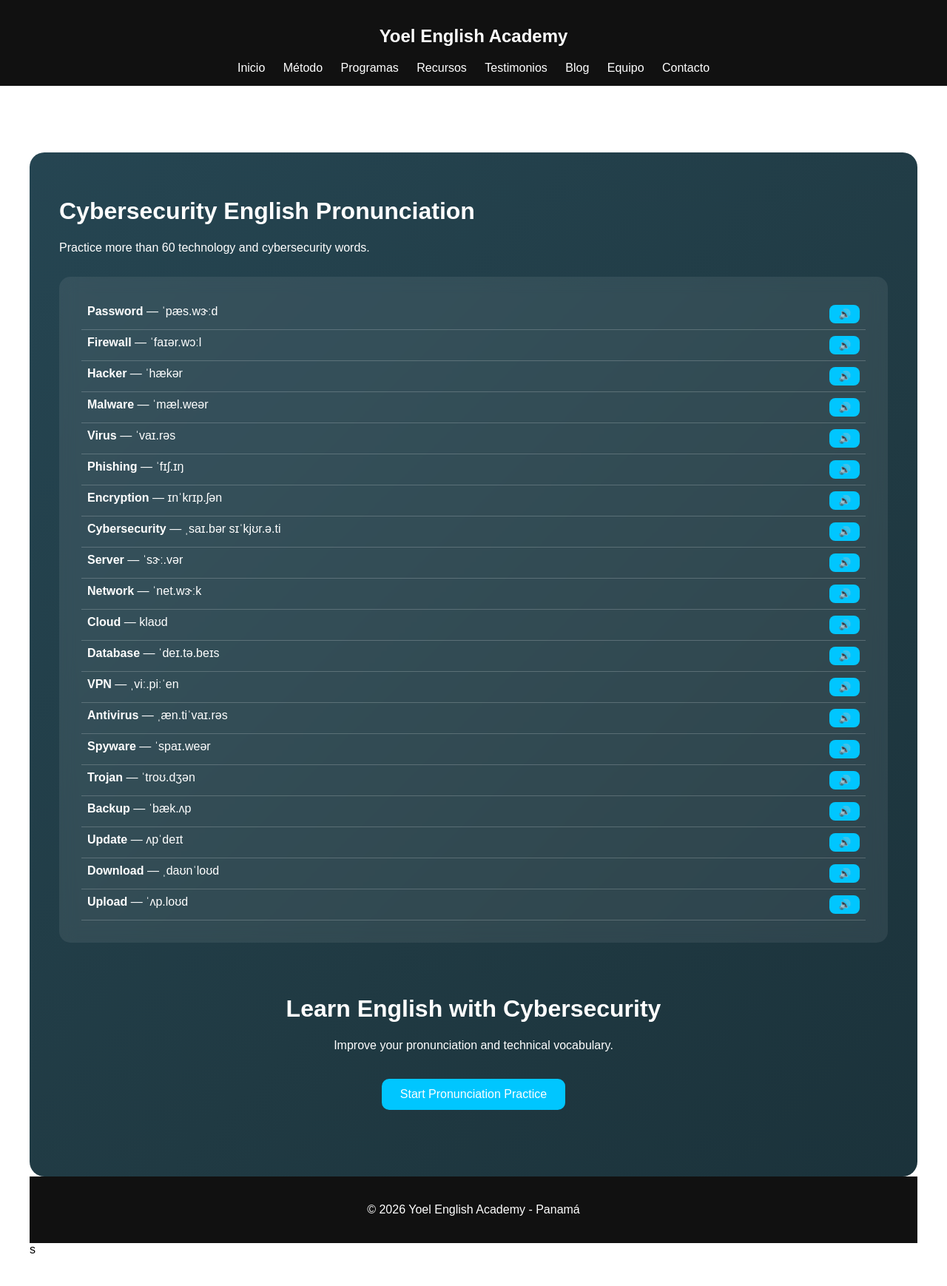
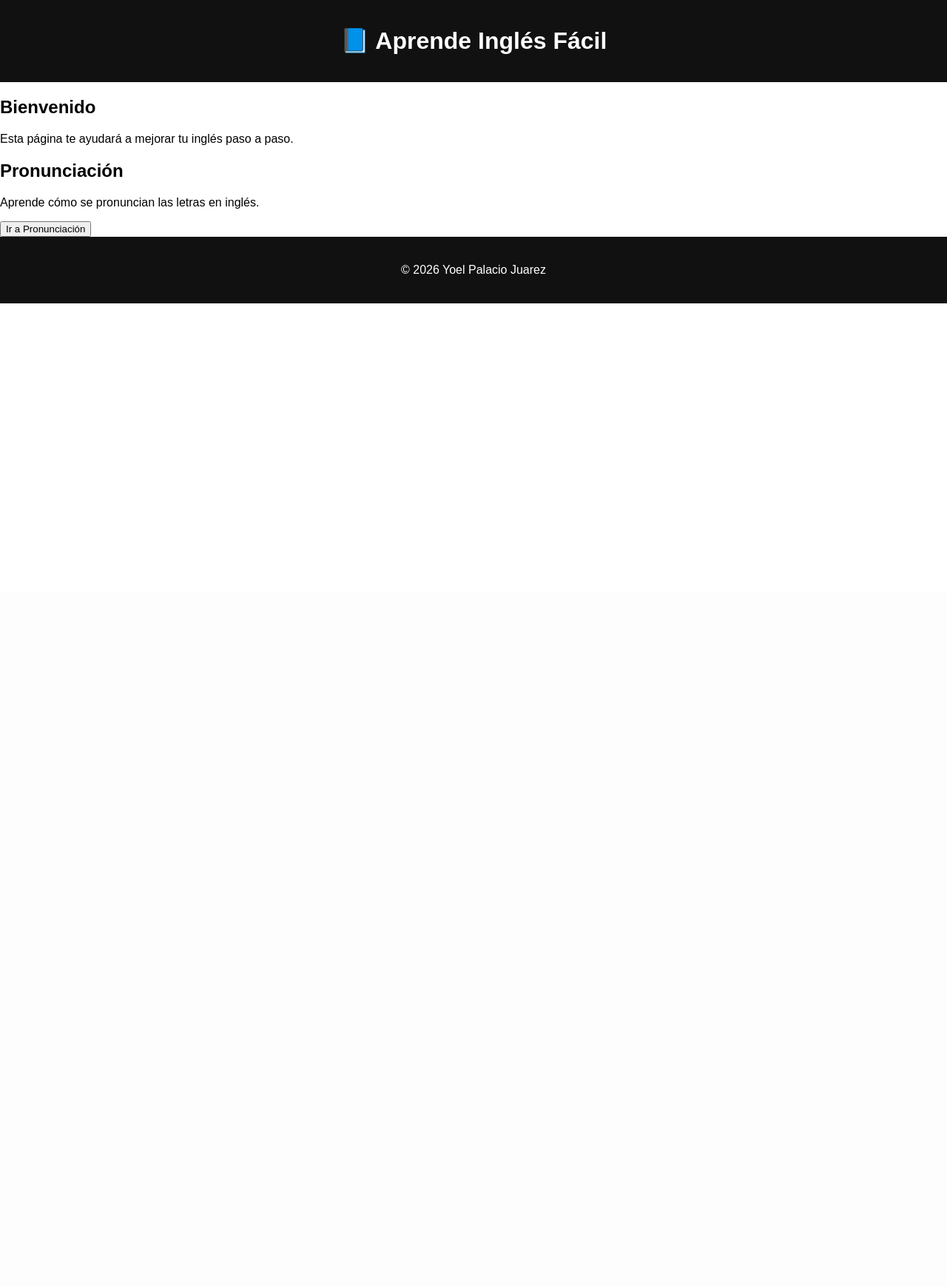
Before and after one commit to palaciojoel395-coder/ingles_web, a Flask app: page / in a window 1280 px wide. Shown: the whole page at 74% size. After the commit the page ends 410 px from the top, so only its background shows below. Run offline with Flask 3, Linux system fonts and the light colour scheme.

Commit message:
separando pagina de pronunciacion

```diff
--- a/app.py
+++ b/app.py
@@ -2,37 +2,15 @@ from flask import Flask, render_template
 
 app = Flask(__name__)
 
-@app.route("/")
-def home():
-    return render_template("index.html")
+# Página principal
+@app.route('/')
+def index():
+    return render_template('index.html')
 
-@app.route("/metodo")
-def metodo():
-    return "<h1>Método</h1>"
+# Página de pronunciación
+@app.route('/pronunciacion')
+def pronunciacion():
+    return render_template('pronunciacion.html')
 
-@app.route("/programas")
-def programas():
-    return "<h1>Programas</h1>"
-
-@app.route("/recursos")
-def recursos():
-    return "<h1>Recursos</h1>"
-
-@app.route("/blog")
-def blog():
-    return "<h1>Blog</h1>"
-
-@app.route("/testimonios")
-def testimonios():
-    return "<h1>Testimonios</h1>"
-
-@app.route("/equipo")
-def equipo():
-    return "<h1>Equipo</h1>"
-
-@app.route("/contacto")
-def contacto():
-    return "<h1>Contacto</h1>"
-
-if __name__ == "__main__":
-    app.run(host="0.0.0.0", port=5000)
+if __name__ == '__main__':
+    app.run(debug=True)
--- a/templates/index.html
+++ b/templates/index.html
@@ -1,115 +1,33 @@
-{% extends "base.html" %}
+<!DOCTYPE html>
+<html lang="es">
+<head>
+    <meta charset="UTF-8">
+    <title>Aprende Inglés Fácil</title>
+    <link rel="stylesheet" href="{{ url_for('static', filename='style.css') }}">
+</head>
+<body>
 
-{% block content %}
+    <header>
+        <h1>📘 Aprende Inglés Fácil</h1>
+    </header>
 
-<style>
+    <section>
+        <h2>Bienvenido</h2>
+        <p>Esta página te ayudará a mejorar tu inglés paso a paso.</p>
+    </section>
 
-/* Sección con fondo animado independiente */
-.pronunciation-wrapper {
-    padding: 40px;
-    border-radius: 20px;
-    background: linear-gradient(-45deg, #0f2027, #203a43, #2c5364, #1c1c1c);
-    background-size: 400% 400%;
-    animation: gradientMove 12s ease infinite;
-    color: white;
-}
+    <section>
+        <h2>Pronunciación</h2>
+        <p>Aprende cómo se pronuncian las letras en inglés.</p>
 
-@keyframes gradientMove {
-    0% {background-position: 0% 50%;}
-    50% {background-position: 100% 50%;}
-    100% {background-position: 0% 50%;}
-}
+        <a href="{{ url_for('pronunciacion') }}">
+            <button>Ir a Pronunciación</button>
+        </a>
+    </section>
 
-.pronunciation-card {
-    margin-top: 30px;
-    padding: 30px;
-    border-radius: 15px;
-    background: rgba(255,255,255,0.08);
-    backdrop-filter: blur(10px);
-}
+    <footer>
+        <p>© 2026 Yoel Palacio Juarez</p>
+    </footer>
 
-.word {
-    display: flex;
-    justify-content: space-between;
-    padding: 8px;
-    border-bottom: 1px solid rgba(255,255,255,0.2);
-}
-
-.word button {
-    background: #00c6ff;
-    border: none;
-    padding: 5px 12px;
-    border-radius: 8px;
-    cursor: pointer;
-}
-
-.word button:hover {
-    background: #0072ff;
-    color: white;
-}
-
-</style>
-
-<div class="pronunciation-wrapper">
-
-    <h1>Cybersecurity English Pronunciation</h1>
-    <p>Practice more than 60 technology and cybersecurity words.</p>
-
-    <div class="pronunciation-card">
-        <div id="wordList"></div>
-    </div>
-
-<div class="hero">
-    <h1>Learn English with Cybersecurity</h1>
-    <p>Improve your pronunciation and technical vocabulary.</p>
-    <a href="#pronunciacion" class="btn-pronunciation">Start Pronunciation Practice</a>
-</div>
-
-
-<script>
-
-const words = [
-["Password","ˈpæs.wɝːd"],
-["Firewall","ˈfaɪər.wɔːl"],
-["Hacker","ˈhækər"],
-["Malware","ˈmæl.weər"],
-["Virus","ˈvaɪ.rəs"],
-["Phishing","ˈfɪʃ.ɪŋ"],
-["Encryption","ɪnˈkrɪp.ʃən"],
-["Cybersecurity","ˌsaɪ.bər sɪˈkjʊr.ə.ti"],
-["Server","ˈsɝː.vər"],
-["Network","ˈnet.wɝːk"],
-["Cloud","klaʊd"],
-["Database","ˈdeɪ.tə.beɪs"],
-["VPN","ˌviː.piːˈen"],
-["Antivirus","ˌæn.tiˈvaɪ.rəs"],
-["Spyware","ˈspaɪ.weər"],
-["Trojan","ˈtroʊ.dʒən"],
-["Backup","ˈbæk.ʌp"],
-["Update","ʌpˈdeɪt"],
-["Download","ˌdaʊnˈloʊd"],
-["Upload","ˈʌp.loʊd"]
-];
-
-const container = document.getElementById("wordList");
-
-words.forEach(word => {
-    const div = document.createElement("div");
-    div.className = "word";
-    div.innerHTML = `
-        <span><strong>${word[0]}</strong> — ${word[1]}</span>
-        <button onclick="speak('${word[0]}')">🔊</button>
-    `;
-    container.appendChild(div);
-});
-
-function speak(text) {
-    const speech = new SpeechSynthesisUtterance(text);
-    speech.lang = "en-US";
-    speech.rate = 0.9;
-    window.speechSynthesis.speak(speech);
-}
-
-</script>
-
-{% endblock %}
+</body>
+</html>
```
Also changed, not shown: templates/pronunciacion.html (added, +32 -0 lines).
